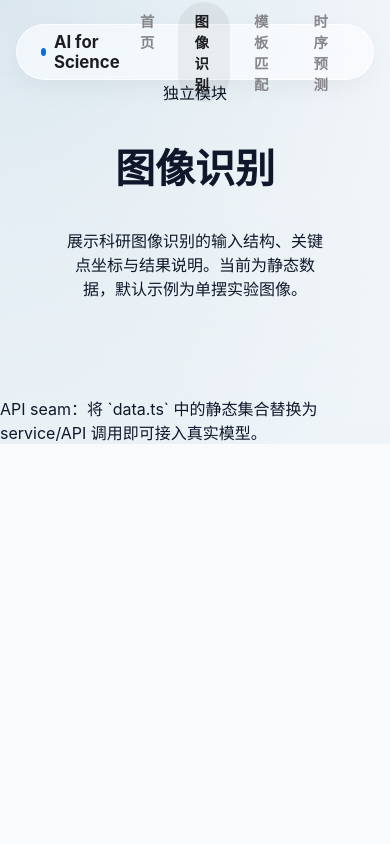
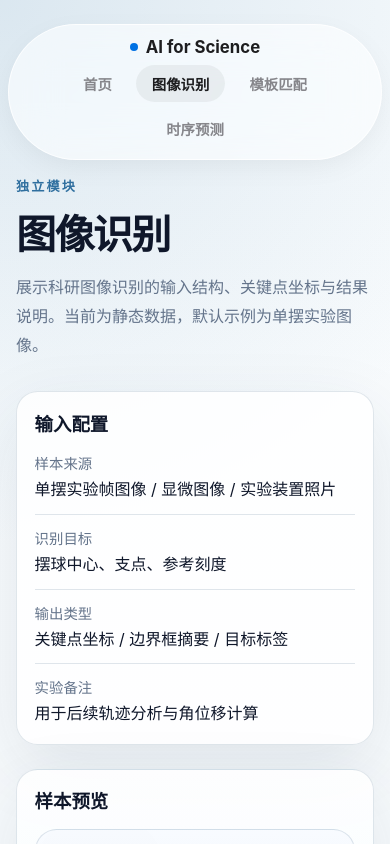
Before and after one commit to Lavandis/ai-for-science, a React (Vite) app: page /image-recognition in a window 390 px wide. Shown: the top 844 px of the page. Built offline with nearby package versions, Linux system fonts and the light colour scheme.

Commit message:
fix: restore responsive module layout

```diff
--- a/src/pages/HomePage.tsx
+++ b/src/pages/HomePage.tsx
@@ -66,7 +66,7 @@ export function HomePage() {
     const targetSlide = slides[index];
     if (targetSlide) {
       const targetLeft = targetSlide.offsetLeft - (container.clientWidth / 2) + (targetSlide.clientWidth / 2);
-      container.scrollTo({ left: targetLeft, behavior: 'smooth' });
+      container.scrollTo({ left: targetLeft, behavior: "smooth" });
     }
   };
 
@@ -120,23 +120,24 @@ export function HomePage() {
       <section className="hero-section" id="hero">
         <div className="hero-ambient-glow"></div>
         <div className="hero-content">
-          <div className="hero-badge animate-fade" style={{ animationDelay: '0.1s' }}>
+          <div className="hero-badge animate-fade" style={{ animationDelay: "0.1s" }}>
             <span className="pulse-dot"></span> AI for Science v2.0
           </div>
-          <h1 className="hero-title animate-fade" style={{ animationDelay: '0.2s' }}>
+          <h1 className="hero-title animate-fade" style={{ animationDelay: "0.2s" }}>
             探索未知的边界<br />
             <span className="text-gradient">触手可及</span>
           </h1>
-          <p className="hero-copy animate-fade" style={{ animationDelay: '0.3s' }}>
+          <p className="hero-copy animate-fade" style={{ animationDelay: "0.3s" }}>
             将前沿的识别与预测能力 注入极致优雅的工作流
           </p>
-          <div className="hero-actions animate-fade" style={{ animationDelay: '0.4s' }}>
+          <div className="hero-actions animate-fade" style={{ animationDelay: "0.4s" }}>
             <a href="#showcase" className="btn-primary-massive">开启探索之旅</a>
           </div>
         </div>
       </section>
 
       <section
+        aria-label="功能入口"
         className="showcase-section"
         id="showcase"
         onMouseEnter={() => setIsAutoPlaying(false)}
@@ -154,7 +155,7 @@ export function HomePage() {
                     </div>
                     <div className="card-actions">
                       <Link to={feature.href} className="btn-apple-blue">了解更多</Link>
-                      <Link to={feature.href} className="btn-apple-outline">进入模块</Link>
+                      <Link to={feature.href} className="btn-apple-outline">{feature.actionLabel}</Link>
                     </div>
                   </div>
                   <div className="card-visual">
@@ -170,7 +171,8 @@ export function HomePage() {
               {moduleCatalog.map((_, index) => (
                 <button
                   key={index}
-                  className={`pagination-dot ${activeIndex === index ? 'active' : ''}`}
+                  className={`pagination-dot ${activeIndex === index ? "active" : ""}`}
+                  aria-label={`切换到${visualCards[index].title}`}
                   onClick={() => scrollTo(index)}
                 />
               ))}
--- a/src/styles/layout.css
+++ b/src/styles/layout.css
@@ -444,11 +444,139 @@ body {
   background: #111;
 }
 
-/* 隐藏无关内容与旧页面兼容 */
-.page-stack { display: block; }
-.info-panel, .metric-card { display: none; }
-.page-header { padding: 4rem; text-align: center; }
-.page-header h1 { font-size: clamp(2.5rem, 6vw, 4rem); font-weight: 800; }
+/* 模块页基础布局 */
+.page-stack {
+  display: grid;
+  gap: var(--space-6);
+  width: min(1180px, calc(100% - 2rem));
+  margin: 0 auto;
+  padding: 9rem 0 var(--space-8);
+}
+
+.page-header {
+  max-width: 760px;
+  padding: 0;
+  text-align: left;
+}
+
+.page-header h1 {
+  margin: var(--space-2) 0 var(--space-3);
+  font-size: clamp(2.5rem, 6vw, 4rem);
+  font-weight: 800;
+  letter-spacing: -0.04em;
+}
+
+.page-header p:last-child {
+  margin: 0;
+  color: var(--color-muted);
+  line-height: 1.8;
+}
+
+.eyebrow {
+  margin: 0;
+  color: var(--color-accent);
+  font-size: 0.82rem;
+  font-weight: 800;
+  letter-spacing: 0.16em;
+  text-transform: uppercase;
+}
+
+.module-layout {
+  display: grid;
+  grid-template-columns: minmax(0, 0.85fr) minmax(0, 1.15fr);
+  gap: var(--space-5);
+  align-items: stretch;
+}
+
+.metric-grid {
+  display: grid;
+  grid-template-columns: repeat(3, minmax(0, 1fr));
+  gap: var(--space-4);
+}
+
+.info-panel,
+.metric-card {
+  border: 1px solid var(--color-border);
+  border-radius: var(--radius-lg);
+  background: rgba(255, 255, 255, 0.82);
+  box-shadow: var(--shadow-soft);
+}
+
+.info-panel {
+  display: grid;
+  gap: var(--space-4);
+  align-content: start;
+  padding: clamp(1.1rem, 3vw, 1.5rem);
+}
+
+.info-panel--soft {
+  background: linear-gradient(180deg, rgba(255, 255, 255, 0.86), rgba(239, 247, 252, 0.86));
+}
+
+.info-panel h2 {
+  margin: 0;
+  font-size: clamp(1.15rem, 2.2vw, 1.45rem);
+}
+
+.metric-card {
+  display: grid;
+  gap: var(--space-2);
+  padding: var(--space-5);
+}
+
+.metric-card p,
+.metric-card span {
+  margin: 0;
+  color: var(--color-muted);
+}
+
+.metric-card strong {
+  color: var(--color-text);
+  font-size: clamp(1.55rem, 4vw, 2.25rem);
+  letter-spacing: -0.03em;
+}
+
+.field-list {
+  display: grid;
+  gap: var(--space-3);
+}
+
+.field-row {
+  display: grid;
+  grid-template-columns: minmax(7rem, 0.35fr) minmax(0, 1fr);
+  gap: var(--space-4);
+  align-items: start;
+  padding-bottom: var(--space-3);
+  border-bottom: 1px solid var(--color-border);
+}
+
+.field-row:last-child {
+  padding-bottom: 0;
+  border-bottom: 0;
+}
+
+.field-row span {
+  color: var(--color-muted);
+  font-size: 0.9rem;
+}
+
+.field-row p {
+  margin: 0;
+  color: var(--color-text);
+  line-height: 1.55;
+}
+
+.table-wrap {
+  max-width: 100%;
+  overflow-x: auto;
+}
+
+.api-note {
+  margin: 0;
+  color: var(--color-muted);
+  font-size: 0.92rem;
+  line-height: 1.7;
+}
 
 /* 极限响应式 */
 @media (max-width: 860px) {
@@ -461,4 +589,56 @@ body {
   .lens-inner { width: 220px; height: 220px; }
   .glass-panel { width: 320px; height: 480px; }
   .match-target { width: 150px; height: 150px; }
+
+  .site-header {
+    width: min(calc(100% - 1rem), 800px);
+    height: auto;
+    flex-wrap: wrap;
+    justify-content: center;
+    gap: var(--space-2);
+    padding: 0.75rem;
+  }
+
+  .site-nav {
+    flex-wrap: wrap;
+    justify-content: center;
+  }
+
+  .page-stack {
+    padding-top: 11rem;
+  }
+
+  .module-layout,
+  .metric-grid {
+    grid-template-columns: 1fr;
+  }
+
+  .field-row {
+    grid-template-columns: 1fr;
+    gap: var(--space-1);
+  }
 }
+
+@media (max-width: 520px) {
+  .hero-title {
+    font-size: 3.2rem;
+  }
+
+  .hero-copy {
+    padding: 0 var(--space-4);
+    font-size: 1.08rem;
+  }
+
+  .apple-card {
+    height: 500px;
+    border-radius: 30px;
+  }
+
+  .card-header {
+    padding: 32px 28px 0;
+  }
+
+  .card-actions {
+    flex-wrap: wrap;
+  }
+}
--- a/src/styles/tokens.css
+++ b/src/styles/tokens.css
@@ -1,43 +1,62 @@
 :root {
-  --color-page: #f8fafc; /* 极浅的蓝灰背景，比纯白更有质感 */
+  --color-page: #f7fafc;
+  --color-surface: #ffffff;
+  --color-surface-soft: #eef6fb;
   --color-text: #0f172a;
   --color-muted: #64748b;
-
-  --color-accent-start: #6366f1; /* 贴近图片中的亮紫色 */
-  --color-accent-end: #8b5cf6;
+  --color-border: rgba(86, 115, 142, 0.18);
+  --color-accent: #2f6f9f;
+  --color-accent-dark: #17496f;
+  --color-accent-soft: #7da8c6;
+  --color-accent-start: #2563eb;
+  --color-accent-end: #38bdf8;
   --gradient-ai: linear-gradient(135deg, var(--color-accent-start), var(--color-accent-end));
 
+  --space-1: 0.25rem;
+  --space-2: 0.5rem;
+  --space-3: 0.75rem;
+  --space-4: 1rem;
+  --space-5: 1.5rem;
+  --space-6: 2rem;
+  --space-7: 3rem;
+  --space-8: 4rem;
+
+  --radius-sm: 0.75rem;
+  --radius-md: 1rem;
+  --radius-lg: 1.35rem;
+  --radius-xl: 2rem;
   --radius-pill: 999px;
+
+  --shadow-soft: 0 24px 70px rgba(33, 63, 92, 0.1);
 
   font-family: "Inter", -apple-system, BlinkMacSystemFont, "SF Pro Display", "PingFang SC", sans-serif;
   -webkit-font-smoothing: antialiased;
 }
 
-/* 全局进场与呼吸动画 */
 @keyframes fadeInUp {
-  0% { opacity: 0; transform: translateY(30px); }
-  100% { opacity: 1; transform: translateY(0); }
-}
+  0% {
+    opacity: 0;
+    transform: translateY(30px);
+  }
 
-@keyframes breatheGlow {
-  0%, 100% { box-shadow: 0 20px 40px -10px rgba(0,0,0,0.05), 0 0 30px rgba(99, 102, 241, 0.05); transform: translateY(0); }
-  50% { box-shadow: 0 30px 60px -10px rgba(0,0,0,0.08), 0 0 50px rgba(139, 92, 246, 0.15); transform: translateY(-4px); }
+  100% {
+    opacity: 1;
+    transform: translateY(0);
+  }
 }
 
 @keyframes pulseBorder {
-  0% { background-position: 0% 50%; }
-  50% { background-position: 100% 50%; }
-  100% { background-position: 0% 50%; }
-}
+  0% {
+    background-position: 0% 50%;
+  }
 
-body {
-  background-color: var(--color-page);
-  /* 打造高级的隐现光影背景 */
-  background-image:
-    radial-gradient(at 0% 0%, rgba(99, 102, 241, 0.08) 0px, transparent 50%),
-    radial-gradient(at 100% 100%, rgba(139, 92, 246, 0.08) 0px, transparent 50%);
-  background-attachment: fixed;
-  color: var(--color-text);
+  50% {
+    background-position: 100% 50%;
+  }
+
+  100% {
+    background-position: 0% 50%;
+  }
 }
 
 .animate-fade {
@@ -52,18 +71,3 @@ body {
   background-size: 200% auto;
   animation: pulseBorder 5s ease infinite;
 }
-
-.pulse-dot {
-  width: 6px;
-  height: 6px;
-  background: var(--color-accent-start);
-  border-radius: 50%;
-  box-shadow: 0 0 0 0 rgba(99, 102, 241, 0.7);
-  animation: pulse 2s infinite;
-}
-
-@keyframes pulse {
-  0% { box-shadow: 0 0 0 0 rgba(99, 102, 241, 0.4); }
-  70% { box-shadow: 0 0 0 6px rgba(99, 102, 241, 0); }
-  100% { box-shadow: 0 0 0 0 rgba(99, 102, 241, 0); }
-}
```
Also changed, not shown: 2 other files (tests, documents, lock files or other folders).
